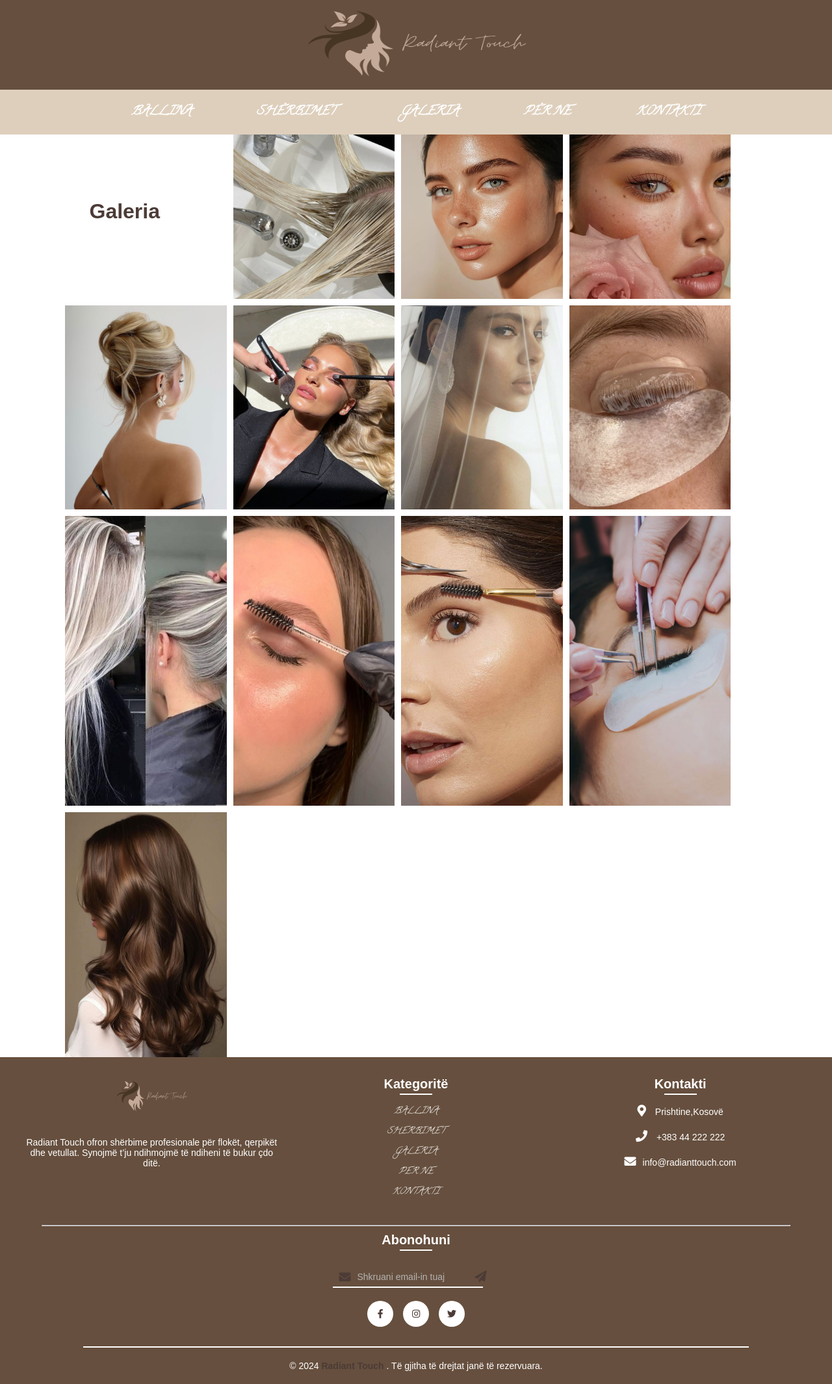
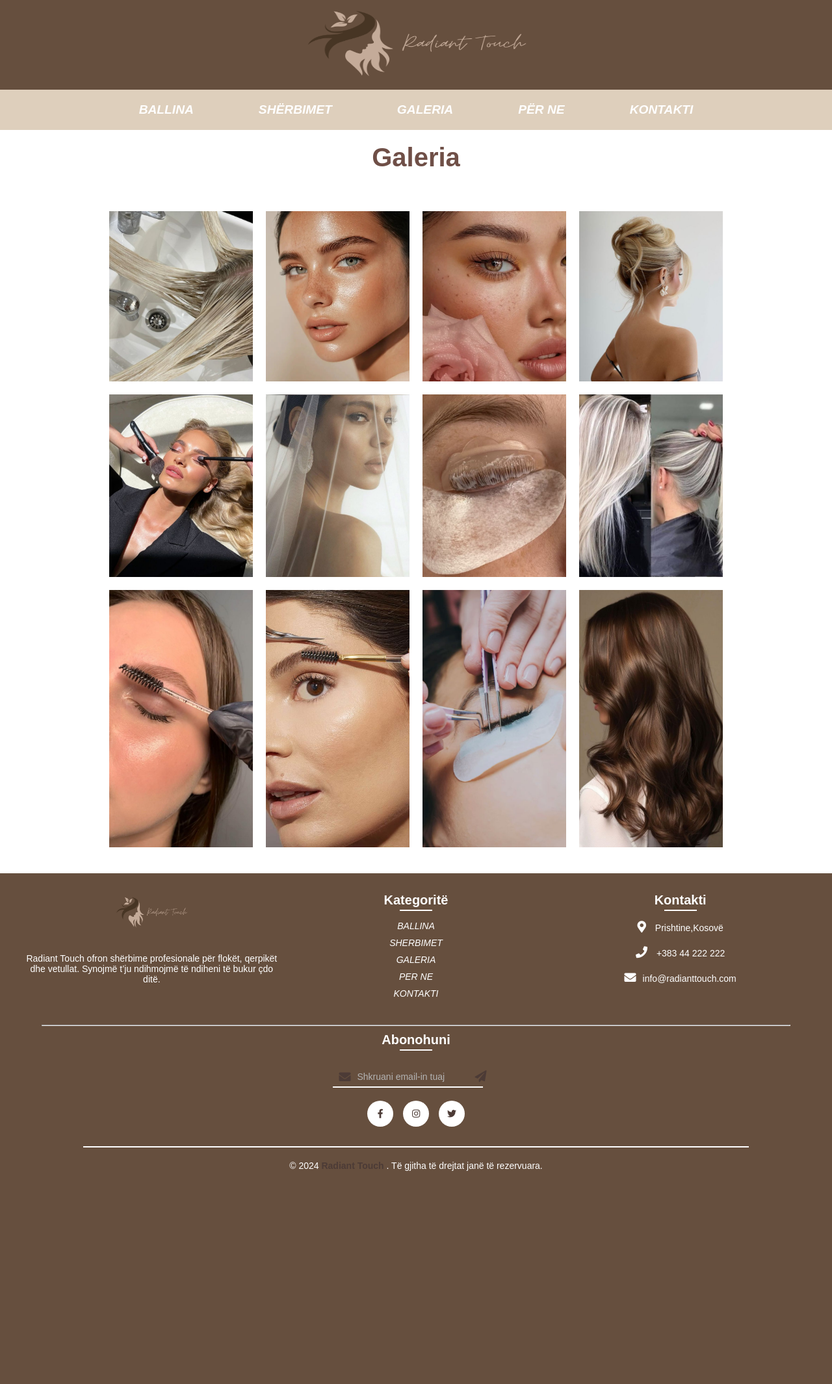
Before and after one commit to Vessa-is/UEB24_Gr19, a PHP site: page /galeria.html in a window 1280 px wide. Shown: the whole page at 65% size. After the commit the page ends 1802 px from the top, so only its background shows below. Run offline with PHP 8.4, Linux system fonts and the light colour scheme.

Commit message:
gallery html css
changes in gallery

```diff
--- a/galeria.html
+++ b/galeria.html
@@ -29,9 +29,9 @@
           </div>
         </nav>
       </header>
-
+<section>
+  <h1 id="galleryheading"> Galeria</h1>
 <div class="galeria">
-  <h1 id="galleryheading"> Galeria</h1>
   <div class="gallery-item"> <img src="images/flok1.jpeg" alt="image 1 "> </div>
   <div class="gallery-item"> <img src= "images/foto1.jpg" alt= "image 2 "> </div>
   <div class="gallery-item"> <img src="images/foto2.jpg" alt="image 3 "> </div>
@@ -48,6 +48,7 @@
    </div>
 
   </div>
+</section>
 <footer>
 
   <div class="footer-container">
--- a/style.css
+++ b/style.css
@@ -446,23 +446,23 @@ audio{
   outline: none;
 }
 
-
+section {
+  background-color: #fff;
+}
 .galeria {
   display: grid;
   grid-template-columns: repeat(4, 1fr);
-  gap: 10px;
+  gap: 20px;
   width: 80%;
   text-align: center;
+  padding:40px;
+  margin: 0 auto;
 
 }
 
 .gallery-item {
   position: relative;
   overflow: hidden;
-  background:  black;
-  left: 100px;
-
-
 }
 
 .gallery-item img {
@@ -473,24 +473,15 @@ audio{
 
 }
 
-.gallery-item:hover img {
-
-  transform: scale(1.1);
-}
-
 #galleryheading {
-
-  text-decoration: dotted;
-  text-shadow: #6F4F47;
-  color: #4c3b36;
- margin-left: 135px;
-margin-top: 100px;
+  text-align: center;
+  font-size: 40px;
+  color: #6F4F47;
+  padding: 20px;
 
 }
 
-#galleryheading:hover {
-  color: #8d6e63;
-}
+
 
 @font-face {
   font-family: "group19";
@@ -611,7 +602,7 @@ margin-bottom: 20px;
 
 .ulaboutus, li {
   color:#4b392c;
-  font-family: group19;
+  font-family: Arial, sans-serif;
   font-style: oblique;
 
 
```
